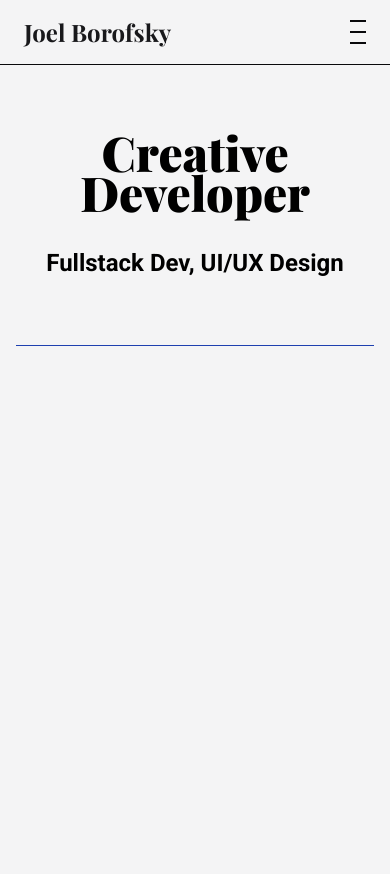
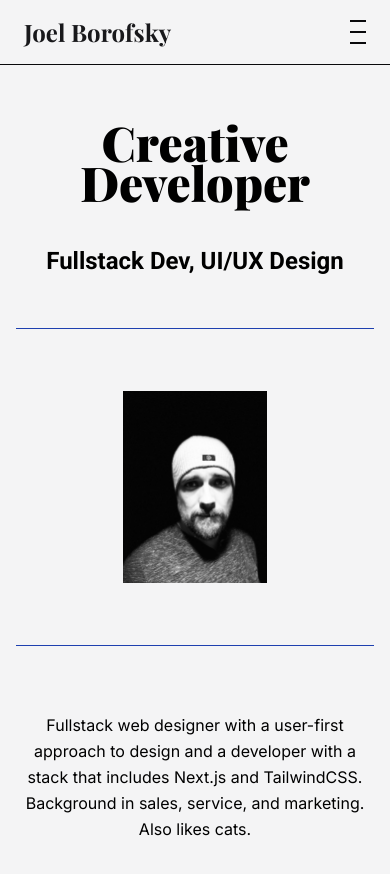
Before and after one commit to BorofskyDev/wireframe-personal-page, a Next.js app: page / in a window 390 px wide. Shown: the top 874 px of the page. Built offline with nearby package versions, Linux system fonts and the light colour scheme.

Commit message:
completed mobile hero section

```diff
--- a/components/layout/hero/HeroPanel.jsx
+++ b/components/layout/hero/HeroPanel.jsx
@@ -1,9 +1,13 @@
-import HeroTitle from "./HeroTitle"
+import HeroTitle from "./sections/HeroTitle"
+import HeroImage from "./sections/HeroImage"
+import HeroContent from "./sections/HeroContent"
 
 const HeroPanel = () => {
   return (
-    <section className="h-screen w-screen mx-auto text-center  flex flex-col">
+    <section className="h-screen w-screen mx-auto text-center  flex flex-col items-center">
         <HeroTitle />
+        <HeroImage />
+        <HeroContent />
     </section>
   )
 }
--- a/components/layout/hero/HeroTitle.jsx
+++ /dev/null
@@ -1,9 +0,0 @@
-function HeroTitle() {
-  return (
-    <div className="h-1/3 w-11/12 mx-auto border-b border-blue-800 flex flex-col justify-evenly">
-      <h1 className="-mb-8 text-5xl font-title font-black leading-10">Creative Developer</h1>
-      <h4 className="font-body text-2xl font-semibold">Fullstack Dev, UI/UX Design</h4>
-    </div>
-  )
-}
-export default HeroTitle
--- /dev/null
+++ b/components/layout/hero/sections/HeroContent.jsx
@@ -0,0 +1,12 @@
+const HeroContent = () => {
+  return (
+    <div className='h-1/3 w-11/12 border-t border-blue-800  leading-relaxed grid place-items-center'>
+      <p>
+        Fullstack web designer with a user-first approach to design and a
+        developer with a stack that includes Next.js and TailwindCSS. Background
+        in sales, service, and marketing. Also likes cats.
+      </p>
+    </div>
+  )
+}
+export default HeroContent
--- /dev/null
+++ b/components/layout/hero/sections/HeroImage.jsx
@@ -0,0 +1,16 @@
+import Image from 'next/image'
+
+const HeroImage = () => {
+  return (
+    <div className='h-1/3 mx-auto py-8 my-6 flex items-center '>
+      <Image
+        className='w-36 h-48'
+        src='/images/site/joel.jpg'
+        alt='Joel'
+        width={300}
+        height={300}
+      />
+    </div>
+  )
+}
+export default HeroImage
--- /dev/null
+++ b/components/layout/hero/sections/HeroTitle.jsx
@@ -0,0 +1,9 @@
+function HeroTitle() {
+  return (
+    <div className="h-1/3 w-11/12 mx-auto border-b border-blue-800 flex flex-col justify-evenly">
+      <h1 className="-mb-2 text-5xl font-title font-black leading-10">Creative Developer</h1>
+      <h4 className="font-body text-2xl font-semibold leading-5">Fullstack Dev, UI/UX Design</h4>
+    </div>
+  )
+}
+export default HeroTitle
--- a/next.config.js
+++ b/next.config.js
@@ -1,6 +1,4 @@
 /** @type {import('next').NextConfig} */
-const nextConfig = {
-    output: 'export'
+module.exports = {
+//   output: 'export',
 }
-
-module.exports = nextConfig
```
